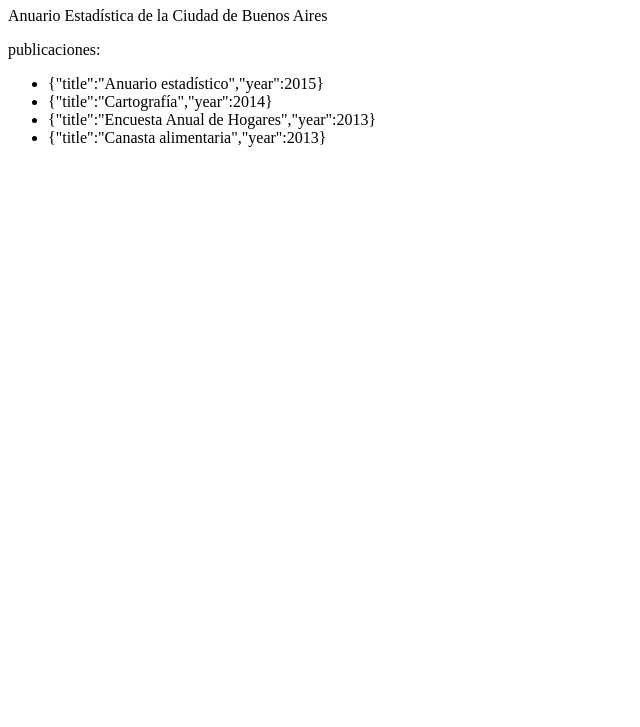
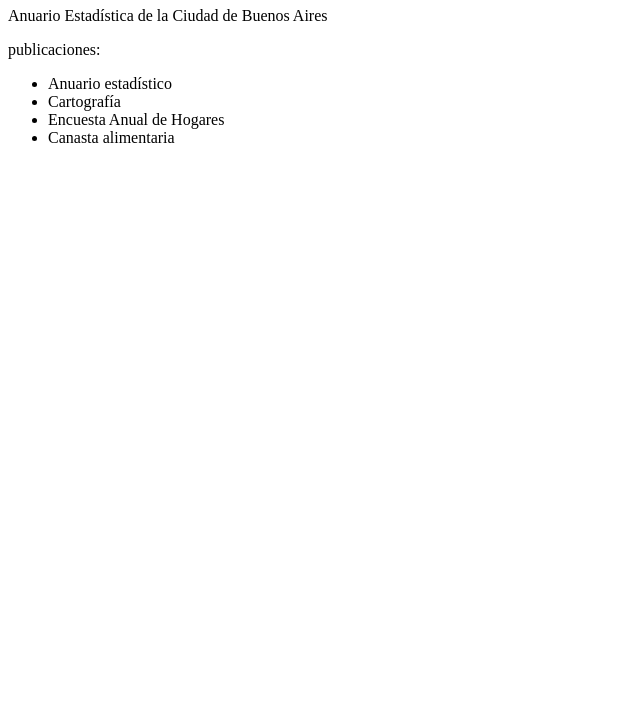
Before and after one commit to codenautas/curso-angular, a website: page clases/clase2/index.html in a window 1280 px wide. Shown: the part 73-800 px from the top of the page, without its empty margins (0-640 px from the left). Drawn offline with nearby package versions, Linux system fonts and the light colour scheme.

Commit message:
En el ejemplo tenemos que elegir qué mostrar (si no nos muestra el JSON).

```diff
--- a/clases/clase2/index.html
+++ b/clases/clase2/index.html
@@ -19,7 +19,9 @@
         <div ng-show="lista.publicaciones.length">
             <p>publicaciones:</p>
             <ul>
-                <li ng-repeat="year in lista.publicaciones">{{ year }}</li>
+                <li ng-repeat="pub in lista.publicaciones">
+                    <span>{{ pub.title }}</span>
+                </li>
             </ul>
         </div>
     </div>
```
